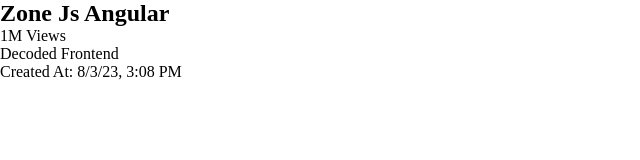
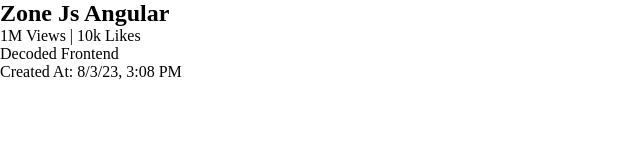
Before and after one commit to vathadianil/Angular-change-detection, an Angular app: page / in a window 1280 px wide. Shown: the top 160 px of the page, without its empty margins (0-640 px from the left). Built offline with nearby package versions, Linux system fonts and the light colour scheme.

Commit message:
Likes information added

```diff
--- a/src/app/app.component.ts
+++ b/src/app/app.component.ts
@@ -27,7 +27,7 @@ export class AppComponent implements OnInit {
   }
 
   getInfo() {
-    return `1M Views`;
+    return `1M Views | 10k Likes`;
   }
 
   ngOnInit(): void {}
```
